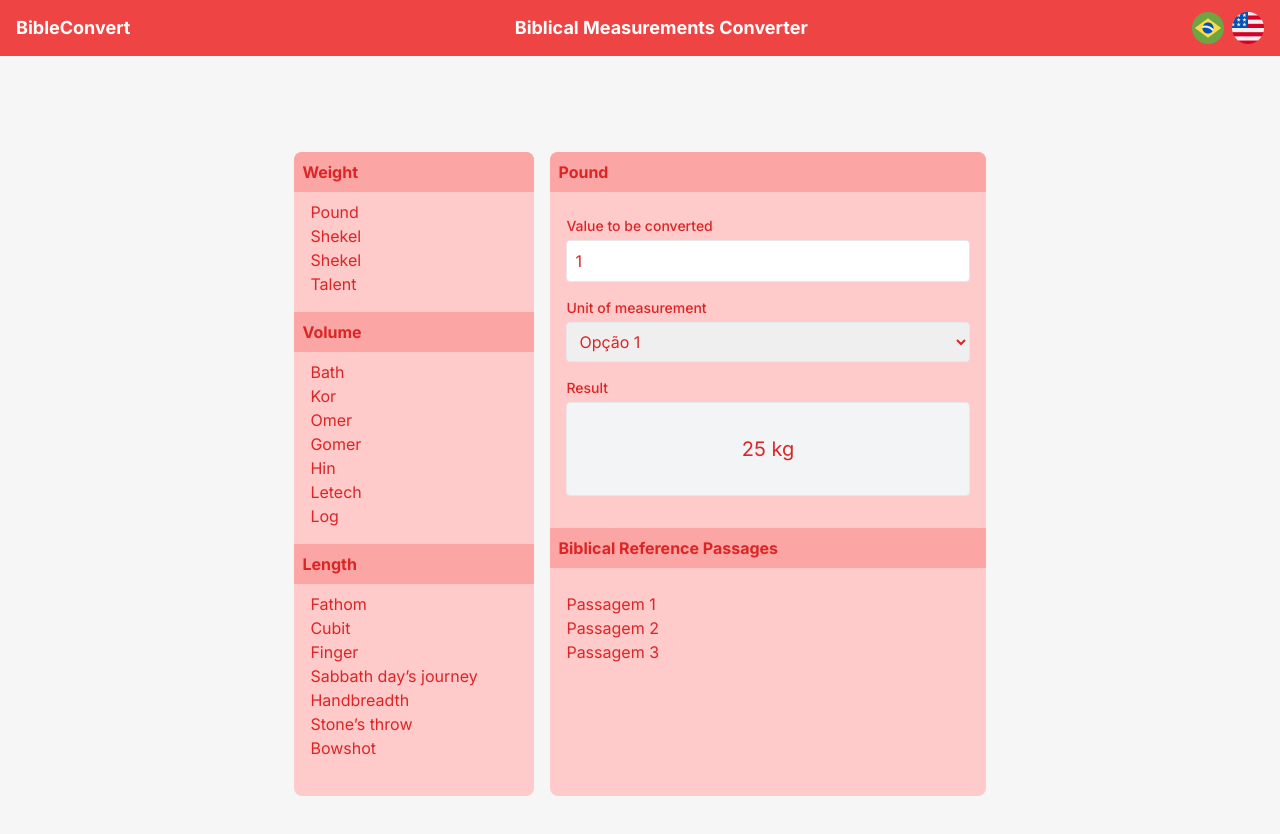
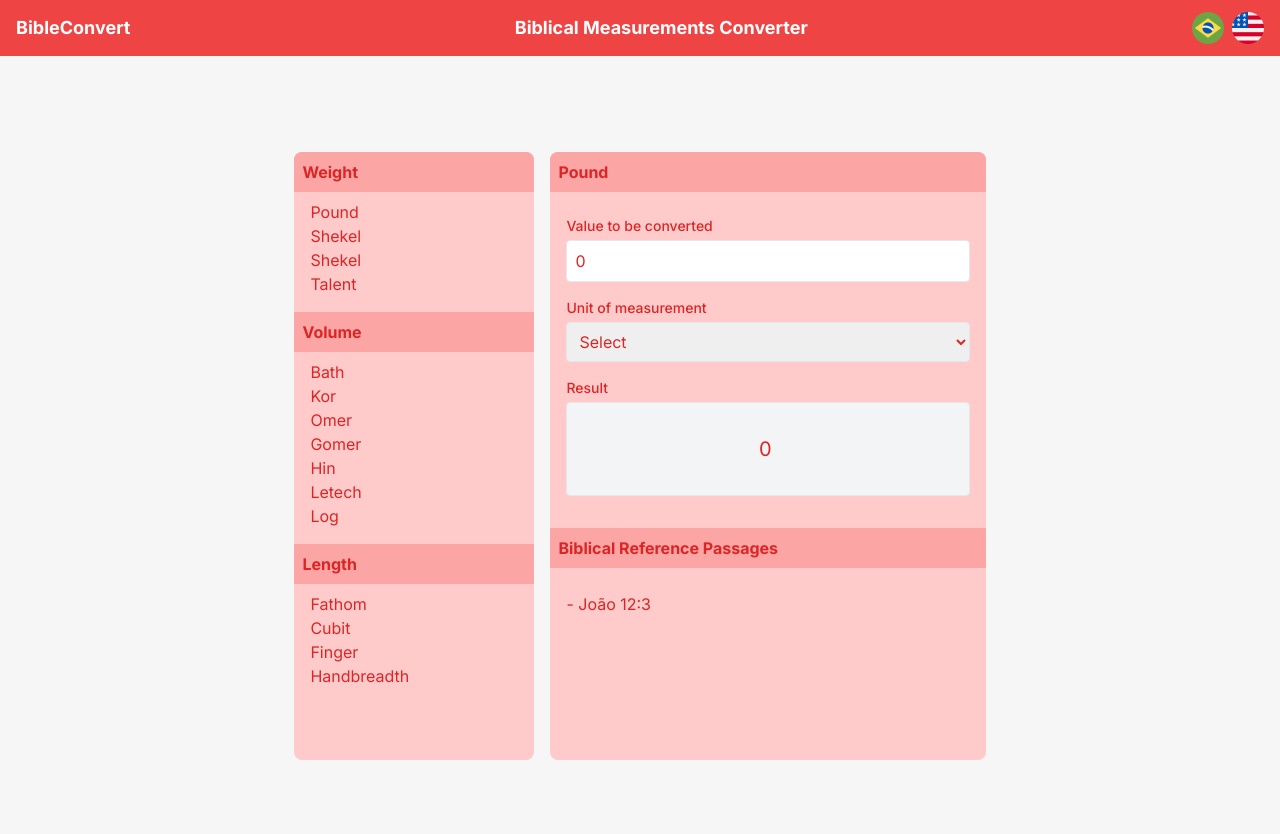
Before and after one commit to brunnogpcosta/bible-convert, a Next.js app: page / in a window 1280 px wide. Both pictures are taken after a click on the item "Pound". Shown: the top 834 px of the page. Built offline with nearby package versions, Linux system fonts and the light colour scheme.

Commit message:
site bsic done

```diff
--- a/src/app/components/Converter/index.tsx
+++ b/src/app/components/Converter/index.tsx
@@ -1,25 +1,200 @@
-/* ./components/Converter.tsx */
-
+"use client"
 import { i18n } from '@/app/translate/i18n';
-import React from 'react';
+import React, { useEffect, useState } from 'react';
 
 interface IConverter {
     itemSelected: string
 }
 
-// base always gramos
+// base always grams / liters /meters
 const config = [
     {
-        key: 'Arratel',
+        key: 'pound',
         value: 571.2,
+        outputs: ['grams', 'kilos'],
+        quotes: [
+            'João 12:3'
+        ]
+    },
+    {
+        key: 'scholarship',
+        value: 6,
+        outputs: ['grams', 'kilos'],
+        quotes: [
+            'Êxodo 38:26'
+        ]
+    },
+    {
+        key: 'shekel',
+        value: 11.4,
+        outputs: ['grams', 'kilos'],
+        quotes: [
+         'Êxodo 38:26',
+         'Números 3:47',
+         'Êxodo 30:24',
+         'Levítico 27:25',
+         'Êxodo 30:13'
+        ]
+    },
+    {
+        key: 'talent',
+        value: 34.272,
+        outputs: ['grams', 'kilos'],
+        quotes: [
+            // Passagens bíblicas relacionadas a "talent" aqui
+        ]
+    },
+    {
+        key: 'kor',
+        value: 208.2,
+        outputs: ['liters', 'milliliters'],
+        quotes: [
+            // Passagens bíblicas relacionadas a "kor" aqui
+        ]
+    },
+    {
+        key: 'ephah',
+        value: 17.62,
+        outputs: ['liters', 'milliliters'],
+        quotes: [
+            // Passagens bíblicas relacionadas a "ephah" aqui
+        ]
+    },
+    {
+        key: 'gomer',
+        value: 1.76,
+        outputs: ['liters', 'milliliters'],
+        quotes: [
+            // Passagens bíblicas relacionadas a "gomer" aqui
+        ]
+    },
+    {
+        key: 'him',
+        value: 3.47,
+        outputs: ['liters', 'milliliters'],
+        quotes: [
+            // Passagens bíblicas relacionadas a "him" aqui
+        ]
+    },
+    {
+        key: 'letech',
+        value: 88.1,
+        outputs: ['liters', 'milliliters'],
+        quotes: [
+            // Passagens bíblicas relacionadas a "letech" aqui
+        ]
+    },
+    {
+        key: 'log',
+        value: 0.29,
+        outputs: ['liters', 'milliliters'],
+        quotes: [
+            // Passagens bíblicas relacionadas a "log" aqui
+        ]
+    },
+    {
+        key: 'fathom',
+        value: 1.80,
+        outputs: ['centimeters', 'meters'],
+        quotes: [
+            "Ezekiel 40:5"
+        ]
+    },
+    {
+        key: 'cubit',
+        value: 0.0444,
+        outputs: ['centimeters', 'meters'],
+        quotes: [
+            "Genesis 6:15"
+        ]
+    },
+    {
+        key: 'finger',
+        value: 0.018,
+        outputs: ['centimeters', 'meters'],
+        quotes: [
+            // Passagens bíblicas relacionadas a "finger" aqui
+        ]
+    },
+    {
+        key: 'handbreadth',
+        value: 0.222,
+        outputs: ['centimeters', 'meters'],
+        quotes: [
+            // Passagens bíblicas relacionadas a "handbreadth" aqui
+        ]
     }
-]
+];
 
 
 const Converter: React.FC<IConverter> = ({ itemSelected }) => {
+    const [currencyValue, setCurrencyValue] = useState(0)
+    const [resultValue, setResultValue] = useState(0)
+
+
+    const selectedConfig = config.find((item) => item.key === itemSelected);
+    const [currencyUnity, setCurrencyUnity] = useState('')
+    const [currencyUnityAbb, setCurrencyUnityAbb] = useState('')
+
     const capitalizeFirstLetter = (str: string) => {
         return str.charAt(0).toUpperCase() + str.slice(1);
     }
+
+    const handleUnity = (value: string) => {
+        setCurrencyUnity(value)
+        if (value !== 'empty') setCurrencyUnityAbb(i18n.t('outputs.abb.' + value))
+    }
+
+    const toRounded = (number: number) => {
+
+        return Math.floor(number * 100) / 100;
+    }
+
+    const calcResult = () => {
+        const base = (selectedConfig?.value ?? 0)
+        if (currencyUnity === 'grams') {
+            const result = currencyValue * base
+            setResultValue(toRounded(result))
+        }
+
+        if (currencyUnity === 'kilos') {
+            const result = currencyValue * base / 1000
+            setResultValue(toRounded(result))
+        }
+
+        if (currencyUnity === 'liters') {
+            const result = currencyValue * base
+            setResultValue(toRounded(result))
+        }
+
+        if (currencyUnity === 'milliliters') {
+            const result = currencyValue * base * 1000
+            setResultValue(toRounded(result))
+        }
+
+        if (currencyUnity === 'centimeters') {
+            const result = currencyValue * base * 100
+            setResultValue(toRounded(result))
+        }
+
+        if (currencyUnity === 'meters') {
+            const result = currencyValue * base
+            setResultValue(toRounded(result))
+        }
+
+    }
+
+    useEffect(() => {
+        calcResult()
+    }, [currencyUnity, currencyValue, currencyUnityAbb]);
+
+    useEffect(() => {
+        console.log('Mudou')
+        setResultValue(0)
+        setCurrencyValue(0)
+        setCurrencyUnity('')
+        setCurrencyUnityAbb('')
+    }, [itemSelected]);
 
     return (
         <>
@@ -31,19 +206,28 @@ const Converter: React.FC<IConverter> = ({ itemSelected }) => {
                         <div className="mb-4">
                             <label className="block text-sm font-medium mb-1">{i18n.t('labels.converter.value')}</label>
                             <input
-                                type="number"
+                                type="text"
                                 className="block w-full p-2 border rounded focus:ring focus:ring-red-600 focus:outline-none"
-                                defaultValue={1}
+                                value={currencyValue}
+                                onChange={val => {
+                                    const inputVal = Number(val.currentTarget.value);
+                                    setCurrencyValue(isNaN(inputVal) ? 0 : inputVal);
+                                }}
                             />
                         </div>
                         <div className="mb-4">
                             <label className="block text-sm font-medium mb-1">{i18n.t('labels.converter.unity')}</label>
                             <select
                                 className="block w-full p-2 border rounded focus:ring focus:ring-red-600 focus:outline-none"
+                                onChange={val => handleUnity(val.target.value)}
+                                value={currencyUnity}
                             >
-                                <option value="opcao1">Opção 1</option>
-                                <option value="opcao2">Opção 2</option>
-                                <option value="opcao3">Opção 3</option>
+                                <option value=''>{i18n.t('outputs.fullName.empty')}</option>
+                                {selectedConfig?.outputs.map((output, index) => (
+                                    <option key={index} value={output}>
+                                        {capitalizeFirstLetter(i18n.t('outputs.fullName.' + output))}
+                                    </option>
+                                ))}
                             </select>
                         </div>
                         <div className="mb-4">
@@ -51,16 +235,16 @@ const Converter: React.FC<IConverter> = ({ itemSelected }) => {
                             <input
                                 type="text"
                                 readOnly
-                                defaultValue={25 + ' kg'}
+                                value={resultValue + ' ' + currencyUnityAbb}
                                 className="block w-full p-8 border rounded bg-gray-100 focus:outline-none text-center text-xl"
                             />
                         </div>
                     </div>
                     <h2 className="font-bold mb-2 p-2 bg-red-300">{i18n.t('titles.converter.last')}</h2>
                     <ul className="p-4">
-                        <li>Passagem 1</li>
-                        <li>Passagem 2</li>
-                        <li>Passagem 3</li>
+                        {selectedConfig?.quotes.map((quote, index) => (
+                            <li>- {quote}</li>
+                        ))}
                     </ul>
                 </div> :
                 <div className="w-2/5 bg-red-200 rounded-lg text-red-600 ">
--- a/src/app/components/Header/index.tsx
+++ b/src/app/components/Header/index.tsx
@@ -28,7 +28,7 @@ const Header: React.FC<IHeader> = ({handleLanguageSelected, languageSelected}) =
       /*<a href="https://www.flaticon.com/free-icons/usa" title="usa icons">Usa icons created by GeekClick - Flaticon</a>*/
       }
       <div className="flex space-x-2">
-        <button onClick={()=>handleLanguageSelected('pt-BR')}  className={languageSelected === 'pt' ? 'border border-white rounded-3xl' : ''}>
+        <button onClick={()=>handleLanguageSelected('pt-BR')}  className={languageSelected === 'pt-BR' ? 'border border-white rounded-3xl' : ''}>
           <img src="../../brazil.png" alt="Bandeira Brasil" className="w-8 h-8" />
         </button>
         <button onClick={()=>handleLanguageSelected('en')}  className={languageSelected === 'en' ? 'border border-white rounded-3xl' : ''}>
--- a/src/app/components/SlidebarMenu/index.tsx
+++ b/src/app/components/SlidebarMenu/index.tsx
@@ -15,11 +15,11 @@ const data = [
   },
   {
     type: 'volume',
-    keys: ['bath', 'kor', 'omer', 'gomer', 'hin', 'letech', 'log']
+    keys: ['bath', 'kor', 'ephah', 'gomer', 'hin', 'letech', 'log']
   },
   {
     type: 'length',
-    keys: ['fathom', 'cubit', 'finger', 'sabbath', 'handbreadth', 'stonesThrow', 'bowshot']
+    keys: ['fathom', 'cubit', 'finger','handbreadth']
   },
 ];
 
--- a/src/app/page.tsx
+++ b/src/app/page.tsx
@@ -22,7 +22,7 @@ export default function Home() {
 
   return (
     <>
-      <Header handleLanguageSelected={handleLanguageSelected} />
+      <Header handleLanguageSelected={handleLanguageSelected} languageSelected={languageSelected} />
       <main className="flex min-h-screen flex-row justify-center p-24">
         <SidebarMenu itemSelected={itemSelected} handleItemSelected={handleItemSelected} />
         <Converter itemSelected={itemSelected} />
--- a/src/app/translate/languages/en.ts
+++ b/src/app/translate/languages/en.ts
@@ -30,7 +30,7 @@ const messages = {
                 volume: 'volume',
                 bath: 'bath',
                 kor: 'kor',
-                omer: 'omer',
+                ephah: 'omer',
                 gomer: 'gomer',
                 hin: 'hin',
                 letech: 'letech',
@@ -44,6 +44,28 @@ const messages = {
                 finger: 'finger',
                 sabbath: 'sabbath day’s journey'
 
+            },
+            outputs: {
+                fullName: {
+                    empty: 'Select',
+                    grams: 'gram(s)',
+                    kilos: 'kilo(s)',
+                    meters: 'meter(s)',
+                    Kilometers: ' Kilometer(s)',
+                    liters: 'liters',
+                    milliliters: 'milliliter(s)',
+                    centimeters: 'centimeter(s)'
+                },
+                abb: {
+                    grams: 'g',
+                    kilos: 'kg',
+                    meters: 'm',
+                    Kilometers: 'km',
+                    liters: 'l',
+                    milliliters: 'ml',
+                    centimeters: 'cm'
+                }
+
             }
         }
     }
--- a/src/app/translate/languages/pt.ts
+++ b/src/app/translate/languages/pt.ts
@@ -30,7 +30,7 @@ const messages = {
                 volume: 'volume',
                 bath: 'bato',
                 kor: 'coro',
-                omer: 'efa',
+                ephah: 'efa',
                 gomer: 'gômer',
                 hin: 'him',
                 letech: 'leteque',
@@ -44,6 +44,29 @@ const messages = {
                 finger: 'dedo',
                 sabbath: 'jornada de um sábado'
 
+            },
+            outputs: {
+                fullName: {
+                    empty: 'Selecione',
+                    grams: 'grama(s)',
+                    kilos: 'quilo(s)',
+                    meters: 'metro(s)',
+                    Kilometers: 'quilometro(s)',
+                    liters: 'litro(s)',
+                    milliliters: 'mililitro(s)',
+                    centimeters: 'centímetros'
+
+                },
+                abb: {
+                    grams: 'g',
+                    kilos: 'kg',
+                    meters: 'm',
+                    Kilometers: 'km',
+                    liters: 'l',
+                    milliliters: 'ml',
+                    centimeters: 'cm'
+                }
+
             }
         }
     }
```
